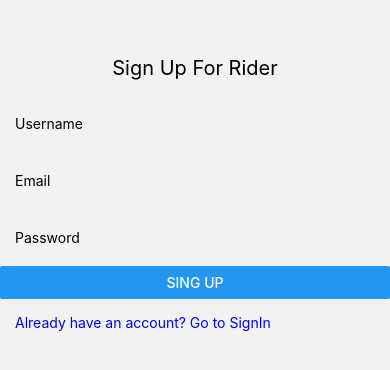
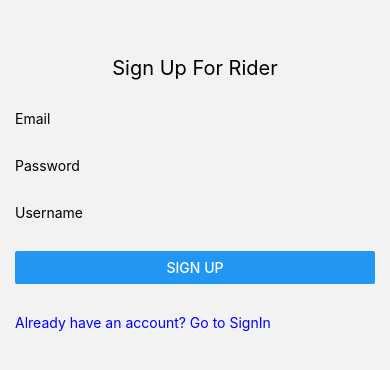
Before and after one commit to Copheles/Rider-App, a React Native app: screen /SignUp in a window 390 px wide. Shown: the part 104-474 px from the top of the page. Built offline with nearby package versions, Linux system fonts and the light colour scheme.

Commit message:
fixing sign in and sign up with formik

```diff
--- a/api/rider.js
+++ b/api/rider.js
@@ -2,5 +2,5 @@ import axios from "axios";
 
 
 export default axios.create({
-  baseURL: "https://00f8-45-125-7-79.ngrok-free.app/api/v1/auth"
+  baseURL: "https://fa5a-45-125-7-36.ngrok-free.app/api/v1/auth"
 })
--- a/components/Form.jsx
+++ b/components/Form.jsx
@@ -1,7 +1,10 @@
 import React from "react";
 import { Button, Text } from "react-native";
 import { View, StyleSheet, TextInput } from "react-native";
+import { Formik } from "formik";
+import * as yup from 'yup';
 import Spacer from "./Spacer";
+
 
 const Form = ({ fields, error, onSubmit, buttonText }) => {
   return (
--- a/package.json
+++ b/package.json
@@ -17,12 +17,14 @@
     "axios": "^1.4.0",
     "expo": "~49.0.7",
     "expo-status-bar": "~1.6.0",
+    "formik": "^2.4.3",
     "react": "18.2.0",
     "react-native": "0.72.3",
     "react-native-gesture-handler": "^2.12.1",
     "react-native-reanimated": "^3.4.2",
     "react-native-safe-area-context": "^4.7.1",
-    "react-native-screens": "^3.24.0"
+    "react-native-screens": "^3.24.0",
+    "yup": "^1.2.0"
   },
   "devDependencies": {
     "@babel/core": "^7.20.0"
--- a/screens/SignInScreen.jsx
+++ b/screens/SignInScreen.jsx
@@ -1,39 +1,30 @@
 import React, { useContext, useEffect, useState } from "react";
-import { View, StyleSheet, Text } from "react-native";
+import { View, StyleSheet, Text, TextInput } from "react-native";
 import Spacer from "../components/Spacer";
 import Form from "../components/Form";
 import NavLink from "../components/NavLink";
 import { Context as AuthContext } from "../context/AuthContext";
 import { useNavigation } from "@react-navigation/native";
+import { Formik } from "formik";
+import * as yup from "yup";
+import { Button } from "react-native";
 
 const SignInScreen = () => {
-
   const { state, signIn, clearErrorMessage } = useContext(AuthContext);
 
-  const [email, setEmail] = useState("");
-  const [password, setPassword] = useState("");
+  const validationSchema = yup.object().shape({
+    email: yup.string().email("Invalid Email").required("Email is required"),
+    password: yup
+      .string()
+      .min(5, ({ min }) => `Password must be at least ${min} characters.`)
+      .required("Password is required"),
+  });
 
   const navigation = useNavigation();
-  console.log(email, password);
 
   const handleSignIn = () => {
-    console.log(email, password);
     signIn({ email, password });
   };
-
-  const fields = [
-    {
-      placeholder: "Email",
-      onChangeText: setEmail,
-      value: email,
-    },
-    {
-      placeholder: "Password",
-      onChangeText: setPassword,
-      value: password,
-      isPassword: true,
-    },
-  ];
 
   useEffect(() => {
     if (state.errorMessage) {
@@ -48,24 +39,62 @@ const SignInScreen = () => {
   }, [state.errorMessage]);
 
   useEffect(() => {
-    const unscribe = navigation.addListener('blur', () => {
+    const unscribe = navigation.addListener("blur", () => {
       clearErrorMessage();
-    })
+    });
 
     return unscribe;
-  }, [navigation])
+  }, [navigation]);
 
   return (
+    <Formik
+      initialValues={{ email: "", password: "" }}
+      validationSchema={validationSchema}
+      onSubmit={signIn}
+    >
+      {({
+        handleChange,
+        handleBlur,
+        handleSubmit,
+        values,
+        errors,
+        touched,
+      }) => (
         <View style={styles.container}>
           <Spacer>
             <Text style={styles.header}>Sign In For Rider</Text>
           </Spacer>
-      <Form
-        fields={fields}
-        error={state.errorMessage}
-        onSubmit={handleSignIn}
-        buttonText="Sign In"
+          <Spacer>
+            <TextInput
+              onChangeText={handleChange("email")}
+              onBlur={handleBlur("email")}
+              value={values.email}
+              placeholder="Email"
+              keyboardType="email-address"
+              autoCorrect={false}
+              autoCapitalize="none"
             />
+            {touched.email && errors.email && (
+              <Text style={{ color: "red" }}>{errors.email}</Text>
+            )}
+          </Spacer>
+          <Spacer>
+            <TextInput
+              onChangeText={handleChange("password")}
+              onBlur={handleBlur("password")}
+              value={values.password}
+              placeholder="Password"
+              secureTextEntry
+              autoCorrect={false}
+              autoCapitalize="none"
+            />
+            {touched.password && errors.password && (
+              <Text style={{ color: "red" }}>{errors.password}</Text>
+            )}
+          </Spacer>
+          <Spacer>
+            <Button title="Sign In" onPress={handleSubmit} />
+          </Spacer>
           <Spacer>
             <NavLink
               toScreen="SignUp"
@@ -73,6 +102,8 @@ const SignInScreen = () => {
             />
           </Spacer>
         </View>
+      )}
+    </Formik>
   );
 };
 
--- a/screens/SignUpScreen.jsx
+++ b/screens/SignUpScreen.jsx
@@ -1,46 +1,32 @@
 import React, { useContext, useEffect, useState } from "react";
-import { View, StyleSheet, Text } from "react-native";
+import { View, StyleSheet, Text, Button } from "react-native";
 import Form from "../components/Form";
 import Spacer from "../components/Spacer";
 import NavLink from "../components/NavLink";
 import { Context as AuthContext } from "../context/AuthContext";
 import { useNavigation } from "@react-navigation/native";
+import { Formik } from "formik";
+import { TextInput } from "react-native-gesture-handler";
+import * as yup from "yup";
 
 const SignUpScreen = () => {
-  const { state, signUp, clearErrorMessage, tryLocalSignIn } = useContext(AuthContext);
+  const { state, signUp, clearErrorMessage, tryLocalSignIn } =
+    useContext(AuthContext);
 
-  const [email, setEmail] = useState("");
-  const [password, setPassword] = useState("");
-  const [username, setUsername] = useState("");
+  const validationSchema = yup.object().shape({
+    email: yup.string().email("Invalid Email").required("Email is required"),
+    password: yup
+      .string()
+      .min(5, ({ min }) => `Password must be at least ${min} characters.`)
+      .required("Password is required"),
+    username: yup.string().required("Username is required"),
+  });
 
   const navigation = useNavigation();
-  const handleSignUp = () => {
-    console.log(email, password, username);
-    signUp({ email, password, username });
-  };
-
-  const fields = [
-    {
-      placeholder: "Username",
-      onChangeText: setUsername,
-      value: username,
-    },
-    {
-      placeholder: "Email",
-      onChangeText: setEmail,
-      value: email,
-    },
-    {
-      placeholder: "Password",
-      onChangeText: setPassword,
-      value: password,
-      isPassword: true,
-    },
-  ];
 
   useEffect(() => {
-    tryLocalSignIn()
-  },[])
+    tryLocalSignIn();
+  }, []);
 
   useEffect(() => {
     if (state.errorMessage) {
@@ -63,16 +49,69 @@ const SignUpScreen = () => {
   }, [navigation]);
 
   return (
+    <Formik
+      initialValues={{ email: "", password: "", username: "" }}
+      validationSchema={validationSchema}
+      onSubmit={signUp}
+    >
+      {({
+        handleChange,
+        handleBlur,
+        handleSubmit,
+        values,
+        errors,
+        touched,
+      }) => (
         <View style={styles.container}>
           <Spacer>
             <Text style={styles.header}>Sign Up For Rider</Text>
           </Spacer>
-      <Form
-        fields={fields}
-        error={state.errorMessage}
-        onSubmit={handleSignUp}
-        buttonText="Sing Up"
+          <Spacer>
+            <TextInput
+              onChangeText={handleChange("email")}
+              onBlur={handleBlur('email')}
+              value={values.email}
+              placeholder="Email"
+              keyboardType="email-address"
+              autoCorrect={false}
+              autoCapitalize="none"
             />
+            {touched.email && errors.email && (
+              <Text style={{ color: "red" }}>{errors.email}</Text>
+            )}
+          </Spacer>
+          <Spacer>
+            <TextInput
+              onChangeText={handleChange("password")}
+              onBlur={handleBlur('password')}
+              value={values.password}
+              placeholder="Password"
+              secureTextEntry
+              autoCorrect={false}
+              autoCapitalize="none"
+            />
+            {touched.password && errors.password && (
+              <Text style={{ color: "red" }}>{errors.password}</Text>
+            )}
+          </Spacer>
+          <Spacer>
+            <TextInput
+              onChangeText={handleChange("username")}
+              onBlur={handleBlur('username')}
+              value={values.username}
+              placeholder="Username"
+              autoCorrect={false}
+              autoCapitalize="none"
+
+            />
+            {touched.username && errors.username && (
+              <Text style={{ color: "red" }}>{errors.username}</Text>
+            )}
+          </Spacer>
+          { state.errorMessage && <Text style={styles.errorMessage}>{state.errorMessage}</Text>}
+          <Spacer>
+            <Button title="Sign Up" onPress={handleSubmit} />
+          </Spacer>
           <Spacer>
             <NavLink
               toScreen="SignIn"
@@ -80,6 +119,8 @@ const SignUpScreen = () => {
             />
           </Spacer>
         </View>
+      )}
+    </Formik>
   );
 };
 
@@ -93,6 +134,12 @@ const styles = StyleSheet.create({
     fontSize: 20,
     textAlign: "center",
   },
+  errorMessage: {
+    fontSize: 16,
+    color: 'red',
+    marginLeft: 15,
+    marginTop: 15
+  },
 });
 
 export default SignUpScreen;
```
Also changed, not shown: SignInScreen.txt (added), SignUpScreen.txt (added), 1 other file (tests, documents, lock files or other folders). Lines whose indentation alone changed are shown as unchanged.
